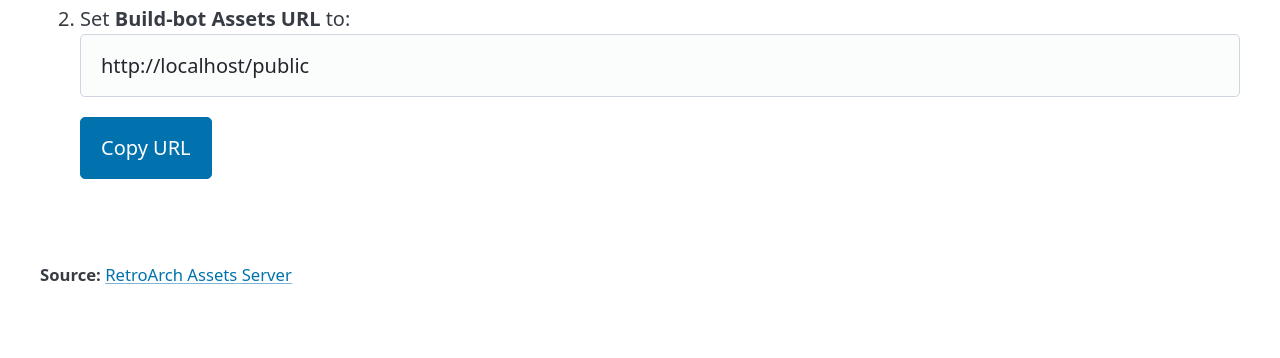
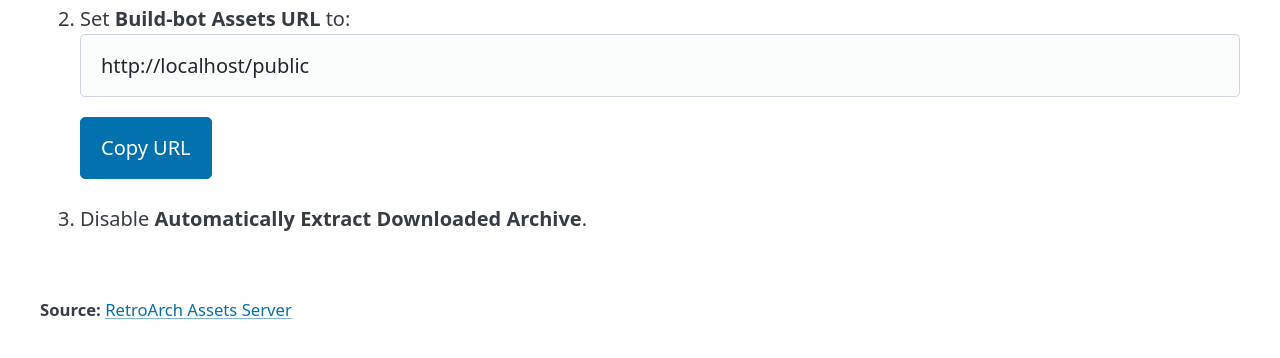
Before and after one commit to RobLoach/retroarch-assets-server, a plain HTML site: page public/index.html in a window 1280 px wide. Shown: the part 216-574 px from the top of the page. Drawn offline with Linux system fonts and the light colour scheme.

Commit message:
Document disabling automatic archive extract

```diff
--- a/public/index.html
+++ b/public/index.html
@@ -35,6 +35,7 @@
             <input type="text" id="assets-url" aria-label="Build-bot Assets URL" readonly>
             <button type="button" id="copy-url">Copy URL</button>
           </li>
+          <li>Disable <strong>Automatically Extract Downloaded Archive</strong>.</li>
         </ol>
 
         <script>
```
Also changed, not shown: 1 other file.
